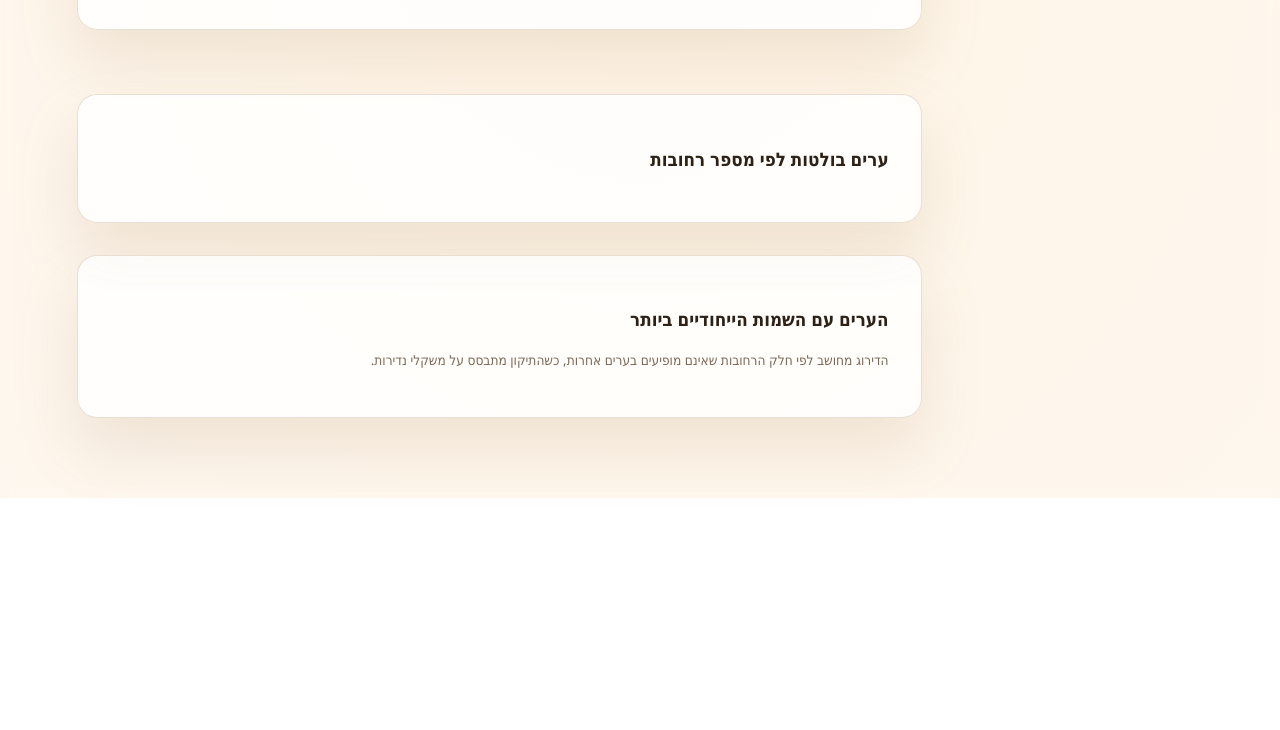
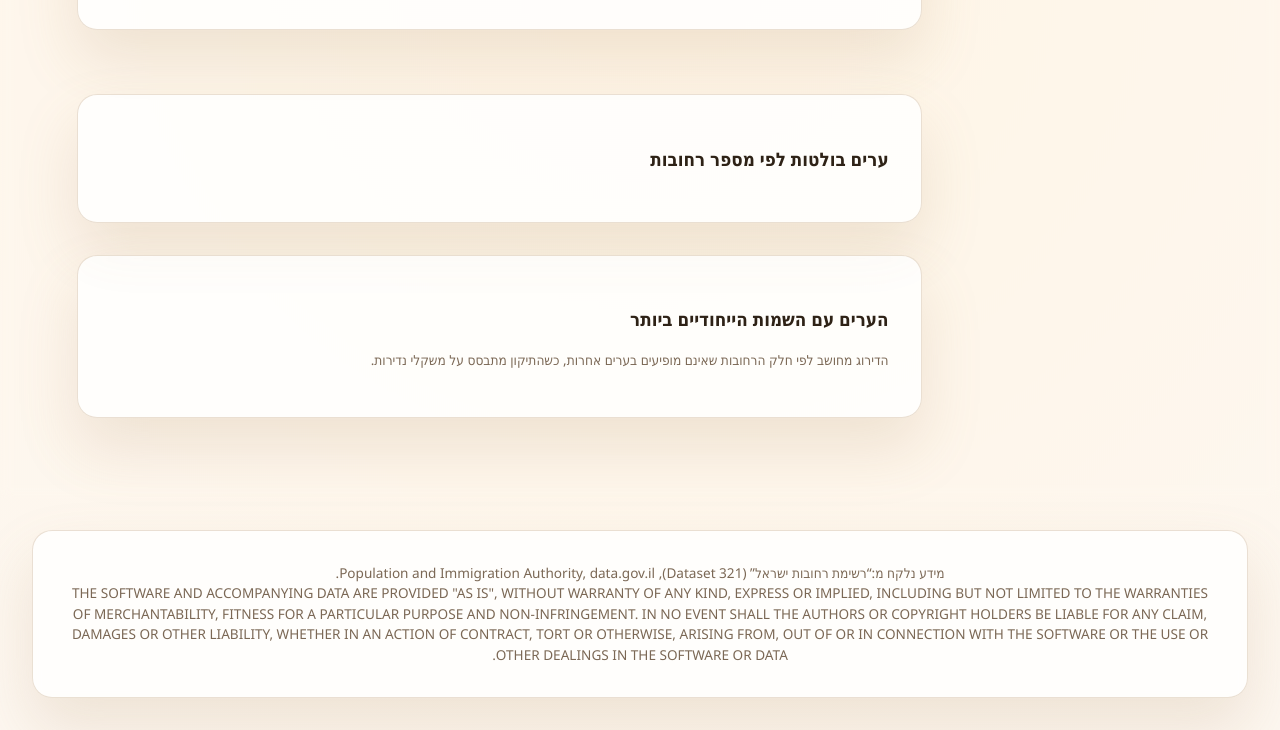
Before and after one commit to tomgond/city-street-names, a website built with Vite: page frontend/index.html in a window 1280 px wide. Shown: the part 867-1597 px from the top of the page. Before the commit the page ends 1365 px from the top, so only its background shows below. Built offline with nearby package versions, Linux system fonts and the light colour scheme; files whose address does not match are found by name.

Commit message:
copyright stuff

```diff
--- a/frontend/index.html
+++ b/frontend/index.html
@@ -200,6 +200,10 @@
     </div>
   </div>
 
+  <footer class="footer">
+    מידע נלקח מ:“רשימת רחובות ישראל” (Dataset 321), Population and Immigration Authority, data.gov.il.<br>
+    THE SOFTWARE AND ACCOMPANYING DATA ARE PROVIDED "AS IS", WITHOUT WARRANTY OF ANY KIND, EXPRESS OR IMPLIED, INCLUDING BUT NOT LIMITED TO THE WARRANTIES OF MERCHANTABILITY, FITNESS FOR A PARTICULAR PURPOSE AND NON-INFRINGEMENT. IN NO EVENT SHALL THE AUTHORS OR COPYRIGHT HOLDERS BE LIABLE FOR ANY CLAIM, DAMAGES OR OTHER LIABILITY, WHETHER IN AN ACTION OF CONTRACT, TORT OR OTHERWISE, ARISING FROM, OUT OF OR IN CONNECTION WITH THE SOFTWARE OR THE USE OR OTHER DEALINGS IN THE SOFTWARE OR DATA.
+  </footer>
   <div id="global-toast" class="toast" hidden></div>
   <script type="module" src="/src/main.js"></script>
 </body>
--- a/frontend/src/styles.css
+++ b/frontend/src/styles.css
@@ -985,6 +985,20 @@ button:disabled {
   text-align: center;
 }
 
+.footer {
+  background: var(--card);
+  border: 1px solid var(--card-border);
+  border-radius: 20px;
+  padding: clamp(1.4rem, 3vw, 2rem);
+  margin: clamp(1.5rem, 4vw, 2rem);
+  box-shadow: var(--shadow);
+  backdrop-filter: blur(4px);
+  text-align: center;
+  font-size: 0.85rem;
+  color: var(--muted);
+  line-height: 1.5;
+}
+
 .loading-overlay {
   position: fixed;
   inset: 0;
```
